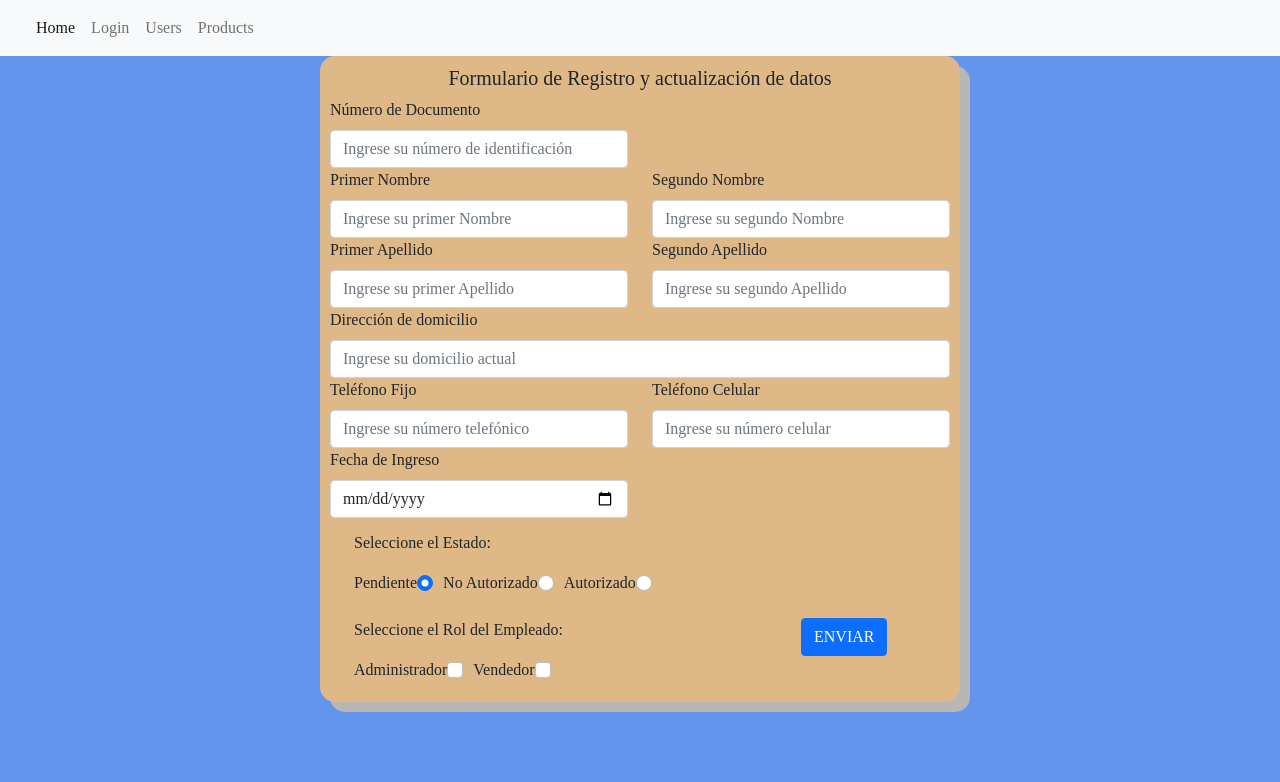
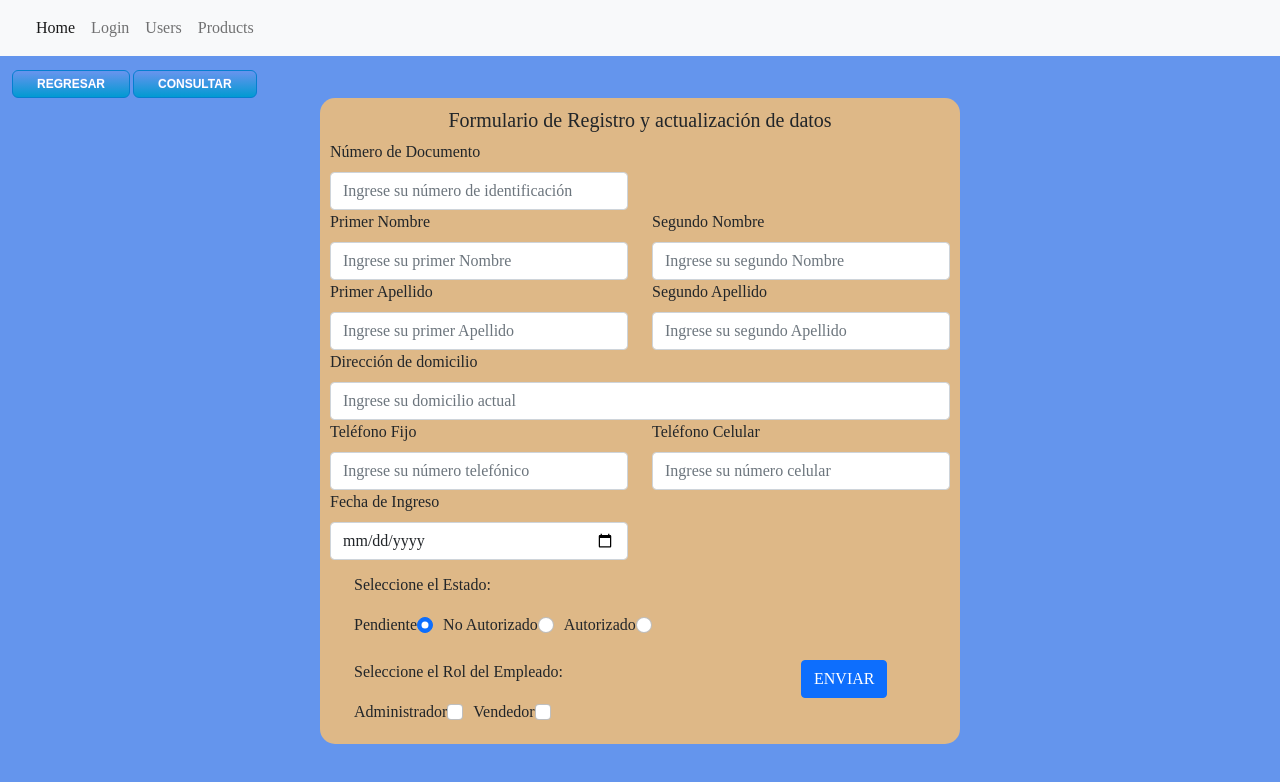
Before and after one commit to amarulandap/proyecto_mintic_3, a React (Create React App) app in the folder textiles-la-15/: page /usersForm in a window 1280 px wide. Shown: the top 782 px of the page. Built offline with nearby package versions, Linux system fonts and the light colour scheme.

Commit message:
creacion botones consultar y regresar

```diff
--- a/textiles-la-15/src/UsersForm/UsersForm.jsx
+++ b/textiles-la-15/src/UsersForm/UsersForm.jsx
@@ -31,7 +31,12 @@ function UsersForm (){
 
     return (
         <Fragment>
-            <div>
+            <div class="mar_top">
+                <div class="container-fluid">
+                    <button type="button" class="return_print">REGRESAR</button>
+                    <button type="button" class="return_print">CONSULTAR</button>
+                </div>
+
                 <form className="col-6 col-sm-6 col-md-6 col-lg-6 col-lx-6 col-xxl-6 style_form_users">
                     <h1 className="title_form">
                         Formulario de Registro y actualización de datos
--- a/textiles-la-15/src/UsersForm/UsersFormStyles.css
+++ b/textiles-la-15/src/UsersForm/UsersFormStyles.css
@@ -37,7 +37,7 @@
 	border:1px solid #057fd0;
 	display:inline-block;
 	cursor:pointer;
-	color:#ffffff;
+	color:#FFFFFF;
 	font-family:Arial;
 	font-size:12px;
 	font-weight:bold;
@@ -56,13 +56,15 @@
 	top:1px;
 }
 
+.mar_top {
+    margin-top: 10px;
+}
+
 .style_form_users {
-    margin-top: 3px;
     margin:auto;
     background-color: #DEB887;
     padding: 10px;
     border-radius: 15px;
-    box-shadow: 10px 10px rgb(185, 182, 182);
 
 }
 
--- a/textiles-la-15/src/UsersRegister/UsersRegister.jsx
+++ b/textiles-la-15/src/UsersRegister/UsersRegister.jsx
@@ -1,18 +1,26 @@
-import React, {Fragment} from "react";
+import React, {Fragment, useState} from "react";
 import { Link } from "react-router-dom";
 import './UsersRegisterStyles.css';
 
-function verifyRegister (){
+function verifyRegister () {
+
     let identificationNumber = document.getElementById("txtIdIngreso").value;
     let passRegisterUsers = document.getElementById("pssIngresoSistema").value;
 
-    if (identificationNumber == '71388303' && passRegisterUsers == 'pipe1981'){
-        alert(identificationNumber);
-        alert(passRegisterUsers);
+    if (identificationNumber == "71388303" && passRegisterUsers == "pipe1981"){
+
+        let idUser = {
+            "id":identificationNumber,
+            "pass":passRegisterUsers,
+        }
+    console.log(idUser);
+
     }else{
-        alert("datos incorrectos");
+        alert("Datos incorrectos");
     }
 }
+
+
 
 function UsersRegister() {
 
@@ -32,7 +40,7 @@ function UsersRegister() {
                     </div>
                     <div className="col-12">
                         <br/>
-                        <Link onClick={verifyRegister} to="/UsersForm" id="btnIngresoSistema" className="btn btn-primary" aria-current="page">ENVIAR</Link>
+                        <Link onClick={verifyRegister} to="/usersForm" id="btnIngresoSistema" className="btn btn-primary" aria-current="page">ENVIAR</Link>
                     </div>
                     <div>
                         <br/>
```
